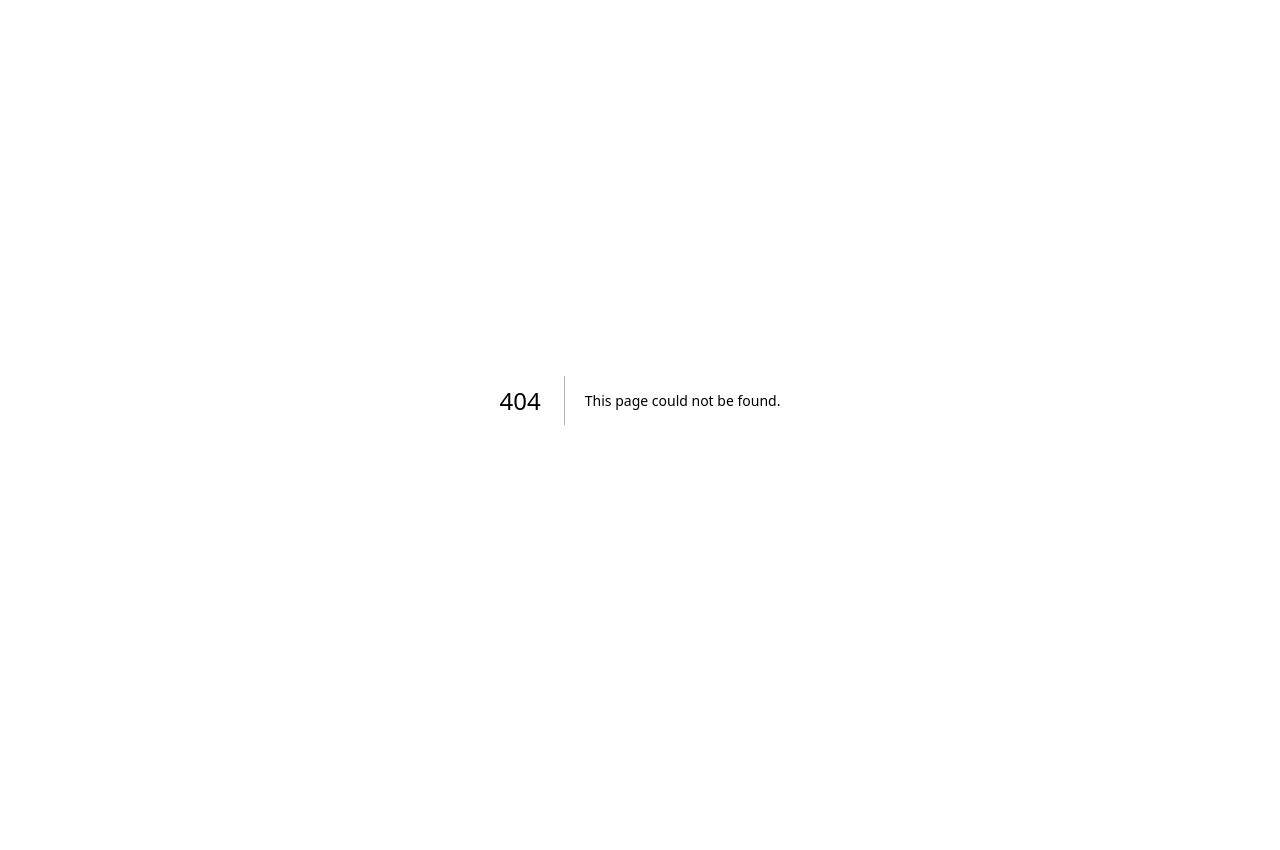
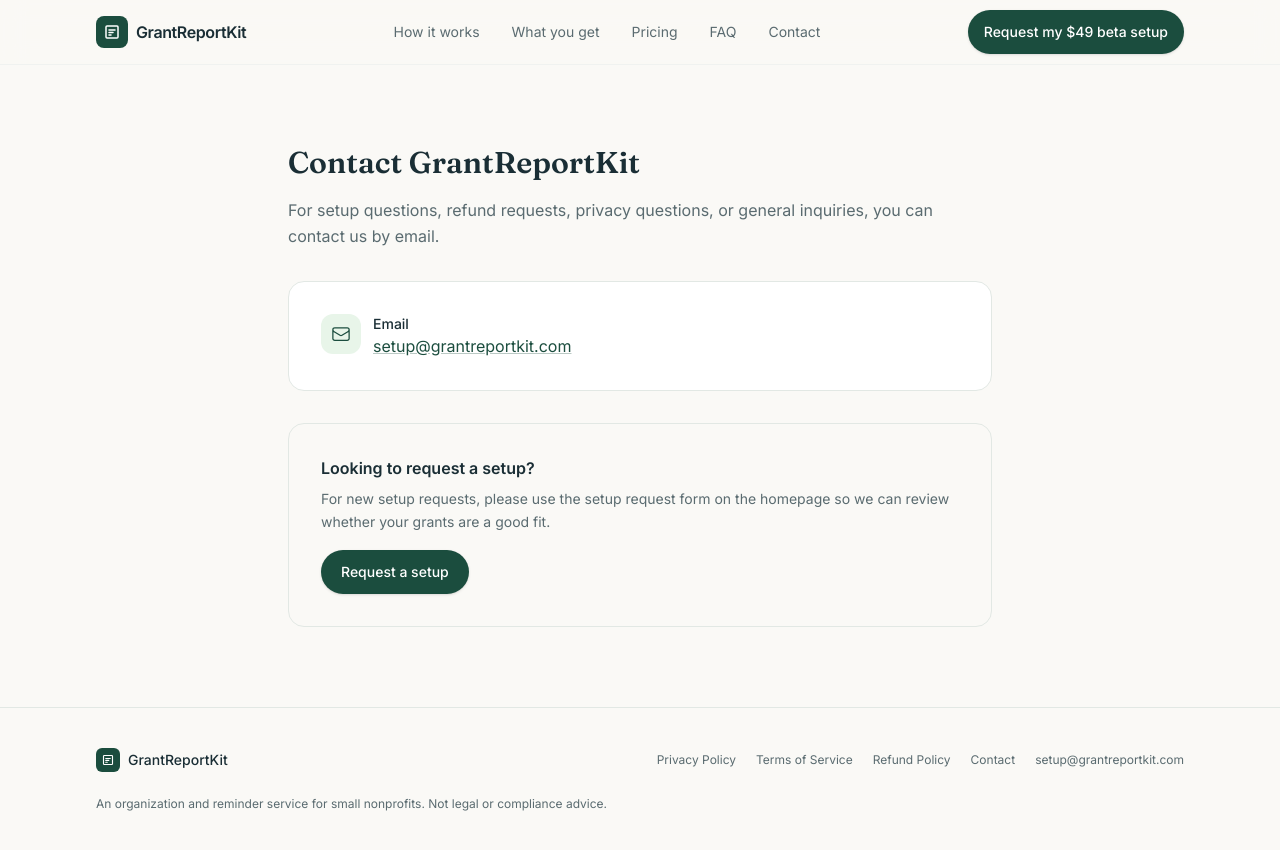
Before and after one commit to momo597/GrantReportKit, a Next.js app: page /contact in a window 1280 px wide. Before the commit this address had no page. Before the commit the page ends 800 px from the top, so only its background shows below. Built offline with nearby package versions, Linux system fonts and the light colour scheme; no server answers.

Commit message:
Add contact email

```diff
--- /dev/null
+++ b/src/app/contact/page.tsx
@@ -0,0 +1,62 @@
+import type { Metadata } from "next";
+import Header from "@/components/Header";
+import Footer from "@/components/Footer";
+import { CONTACT_EMAIL } from "@/lib/constants";
+
+export const metadata: Metadata = {
+  title: "Contact — GrantReportKit",
+  description: "Contact GrantReportKit for setup questions, refund requests, privacy questions, or general inquiries.",
+};
+
+export default function ContactPage() {
+  return (
+    <>
+      <Header />
+      <main className="py-12 sm:py-16 lg:py-20">
+        <div className="max-w-3xl mx-auto px-4 sm:px-6 lg:px-8">
+          <h1 className="font-[family-name:var(--font-fraunces)] text-2xl sm:text-3xl font-semibold text-foreground">
+            Contact GrantReportKit
+          </h1>
+          <p className="mt-4 text-base text-muted leading-relaxed">
+            For setup questions, refund requests, privacy questions, or general
+            inquiries, you can contact us by email.
+          </p>
+
+          <div className="mt-8 bg-card border border-border rounded-2xl p-6 sm:p-8">
+            <div className="flex items-start gap-3">
+              <div className="w-10 h-10 rounded-xl bg-primary-light flex items-center justify-center shrink-0">
+                <svg className="w-5 h-5 text-primary" fill="none" viewBox="0 0 24 24" stroke="currentColor" aria-hidden="true">
+                  <path strokeLinecap="round" strokeLinejoin="round" strokeWidth={1.5} d="M21.75 6.75v10.5a2.25 2.25 0 01-2.25 2.25h-15a2.25 2.25 0 01-2.25-2.25V6.75m19.5 0A2.25 2.25 0 0019.5 4.5h-15a2.25 2.25 0 00-2.25 2.25m19.5 0v.243a2.25 2.25 0 01-1.07 1.916l-7.5 4.615a2.25 2.25 0 01-2.36 0L3.32 8.91a2.25 2.25 0 01-1.07-1.916V6.75" />
+                </svg>
+              </div>
+              <div>
+                <p className="text-sm font-medium text-foreground">Email</p>
+                <a
+                  href={`mailto:${CONTACT_EMAIL}`}
+                  className="text-base text-primary underline decoration-primary/30 hover:decoration-primary transition-colors duration-200"
+                >
+                  {CONTACT_EMAIL}
+                </a>
+              </div>
+            </div>
+          </div>
+
+          <div className="mt-8 bg-background border border-border rounded-2xl p-6 sm:p-8">
+            <h2 className="text-base font-semibold text-foreground">Looking to request a setup?</h2>
+            <p className="mt-2 text-sm text-muted leading-relaxed">
+              For new setup requests, please use the setup request form on the
+              homepage so we can review whether your grants are a good fit.
+            </p>
+            <a
+              href="/#request-setup"
+              className="mt-4 inline-flex items-center px-5 py-2.5 text-sm font-medium text-white bg-primary rounded-full hover:bg-primary-dark transition-colors duration-200 cursor-pointer focus-visible:outline-2 focus-visible:outline-offset-2 focus-visible:outline-primary shadow-sm min-h-[44px]"
+            >
+              Request a setup
+            </a>
+          </div>
+        </div>
+      </main>
+      <Footer />
+    </>
+  );
+}
--- a/src/app/privacy-policy/page.tsx
+++ b/src/app/privacy-policy/page.tsx
@@ -95,17 +95,18 @@ export default function PrivacyPolicyPage() {
         <p>
           You may request access to, correction of, or deletion of the personal
           information you submitted, subject to legal, security, or operational
-          limits. A business contact email will be added once active. Until then,
-          you can contact us through the setup request form on the homepage.
+          limits. You can contact us at setup@grantreportkit.com or through the
+          setup request form on the homepage.
         </p>
       </section>
 
       <section>
         <h2 className="text-lg font-semibold text-foreground">Privacy contact</h2>
         <p>
-          Founder / person responsible for personal information. A business
-          contact email will be added once active. In the meantime, you can
-          reach us through the setup request form on the homepage.
+          Founder / person responsible for personal information —{" "}
+          <a href="mailto:setup@grantreportkit.com" className="text-primary underline decoration-primary/30 hover:decoration-primary transition-colors duration-200">
+            setup@grantreportkit.com
+          </a>
         </p>
       </section>
     </LegalLayout>
--- a/src/app/refund-policy/page.tsx
+++ b/src/app/refund-policy/page.tsx
@@ -60,10 +60,13 @@ export default function RefundPolicyPage() {
       <section>
         <h2 className="text-lg font-semibold text-foreground">How to request a refund</h2>
         <p>
-          A business contact email will be provided here once active. In the
-          meantime, if you need to request a refund, please use the setup
-          request form on the homepage to get in touch and mention your refund
-          request in the message field.
+          To request a refund, email{" "}
+          <a href="mailto:setup@grantreportkit.com" className="text-primary underline decoration-primary/30 hover:decoration-primary transition-colors duration-200">
+            setup@grantreportkit.com
+          </a>{" "}
+          and include the organization name, the email used for payment, and a
+          short description of the issue. Approved refunds will be processed
+          through the original payment method where possible.
         </p>
       </section>
     </LegalLayout>
--- a/src/app/terms-of-service/page.tsx
+++ b/src/app/terms-of-service/page.tsx
@@ -137,8 +137,11 @@ export default function TermsOfServicePage() {
       <section>
         <h2 className="text-lg font-semibold text-foreground">Contact</h2>
         <p>
-          A business contact email will be added once active. In the meantime,
-          you can reach us through the setup request form on the homepage.
+          Questions about these Terms can be sent to{" "}
+          <a href="mailto:setup@grantreportkit.com" className="text-primary underline decoration-primary/30 hover:decoration-primary transition-colors duration-200">
+            setup@grantreportkit.com
+          </a>. You can also reach us through the setup request form on the
+          homepage.
         </p>
       </section>
     </LegalLayout>
--- a/src/components/Footer.tsx
+++ b/src/components/Footer.tsx
@@ -1,3 +1,5 @@
+import { CONTACT_EMAIL } from "@/lib/constants";
+
 export default function Footer() {
   return (
     <footer className="py-10 border-t border-border">
@@ -18,6 +20,8 @@ export default function Footer() {
               <a href="/privacy-policy" className="text-xs text-muted hover:text-foreground transition-colors duration-200">Privacy Policy</a>
               <a href="/terms-of-service" className="text-xs text-muted hover:text-foreground transition-colors duration-200">Terms of Service</a>
               <a href="/refund-policy" className="text-xs text-muted hover:text-foreground transition-colors duration-200">Refund Policy</a>
+              <a href="/contact" className="text-xs text-muted hover:text-foreground transition-colors duration-200">Contact</a>
+              <a href={`mailto:${CONTACT_EMAIL}`} className="text-xs text-muted hover:text-foreground transition-colors duration-200">{CONTACT_EMAIL}</a>
             </nav>
           </div>
 
--- a/src/components/Header.tsx
+++ b/src/components/Header.tsx
@@ -26,6 +26,7 @@ export default function Header() {
             <a href="/#what-you-get" className="text-sm text-muted hover:text-foreground transition-colors duration-200">What you get</a>
             <a href="/#pricing" className="text-sm text-muted hover:text-foreground transition-colors duration-200">Pricing</a>
             <a href="/#faq" className="text-sm text-muted hover:text-foreground transition-colors duration-200">FAQ</a>
+            <a href="/contact" className="text-sm text-muted hover:text-foreground transition-colors duration-200">Contact</a>
           </nav>
 
           <div className="flex items-center gap-2">
@@ -71,6 +72,7 @@ export default function Header() {
               <a href="/#what-you-get" className="text-sm text-muted hover:text-foreground transition-colors duration-200 py-1" onClick={() => setMobileOpen(false)}>What you get</a>
               <a href="/#pricing" className="text-sm text-muted hover:text-foreground transition-colors duration-200 py-1" onClick={() => setMobileOpen(false)}>Pricing</a>
               <a href="/#faq" className="text-sm text-muted hover:text-foreground transition-colors duration-200 py-1" onClick={() => setMobileOpen(false)}>FAQ</a>
+              <a href="/contact" className="text-sm text-muted hover:text-foreground transition-colors duration-200 py-1" onClick={() => setMobileOpen(false)}>Contact</a>
               <a href="/#request-setup" className="inline-flex items-center justify-center px-4 py-3 text-sm font-medium text-white bg-primary rounded-full hover:bg-primary-dark transition-colors duration-200 cursor-pointer mt-2 min-h-[44px]" onClick={() => setMobileOpen(false)}>
                 Request my $49 beta setup
               </a>
--- a/src/components/RequestForm.tsx
+++ b/src/components/RequestForm.tsx
@@ -1,7 +1,7 @@
 "use client";
 
 import { useState, type FormEvent } from "react";
-import { WEB3FORMS_ACCESS_KEY } from "@/lib/constants";
+import { WEB3FORMS_ACCESS_KEY, CONTACT_EMAIL } from "@/lib/constants";
 
 const ROLE_OPTIONS = ["Executive Director", "Grant writer", "Development Director", "Operations/Admin", "Board member", "Volunteer grant coordinator", "Other"];
 const GRANT_COUNT_OPTIONS = ["1\u20132", "3\u20135", "6\u201310", "11\u201320", "20+"];
@@ -41,6 +41,7 @@ export default function RequestForm() {
             </div>
             <h2 className="font-[family-name:var(--font-fraunces)] text-2xl sm:text-3xl font-semibold text-foreground">Thanks &mdash; your setup request was received.</h2>
             <p className="mt-4 text-base text-muted leading-relaxed max-w-md mx-auto">We&apos;ll review your answers and email you next steps. If your grants are a good fit for the beta setup, we&apos;ll send payment instructions and a secure way to share your award letters.</p>
+            <p className="mt-4 text-sm text-muted">If you have questions, you can contact us at{" "}<a href={`mailto:${CONTACT_EMAIL}`} className="text-primary underline decoration-primary/30 hover:decoration-primary transition-colors duration-200">{CONTACT_EMAIL}</a></p>
           </div>
         </div>
       </section>
@@ -132,7 +133,7 @@ export default function RequestForm() {
 
           {status === "error" && (
             <div className="p-4 rounded-xl bg-red-50 border border-red-200" role="alert">
-              <p className="text-sm text-red-800">Something went wrong. Please try again in a moment, or submit your request later.</p>
+              <p className="text-sm text-red-800">Something went wrong. Please try again in a moment, or email{" "}<a href={`mailto:${CONTACT_EMAIL}?subject=GrantReportKit setup request`} className="underline font-medium">{CONTACT_EMAIL}</a>{" "}with the subject &ldquo;GrantReportKit setup request.&rdquo;</p>
             </div>
           )}
 
--- a/src/lib/constants.ts
+++ b/src/lib/constants.ts
@@ -1,2 +1,3 @@
+export const CONTACT_EMAIL = "setup@grantreportkit.com";
 export const WEB3FORMS_ACCESS_KEY =
   process.env.NEXT_PUBLIC_WEB3FORMS_ACCESS_KEY ?? "";
```
